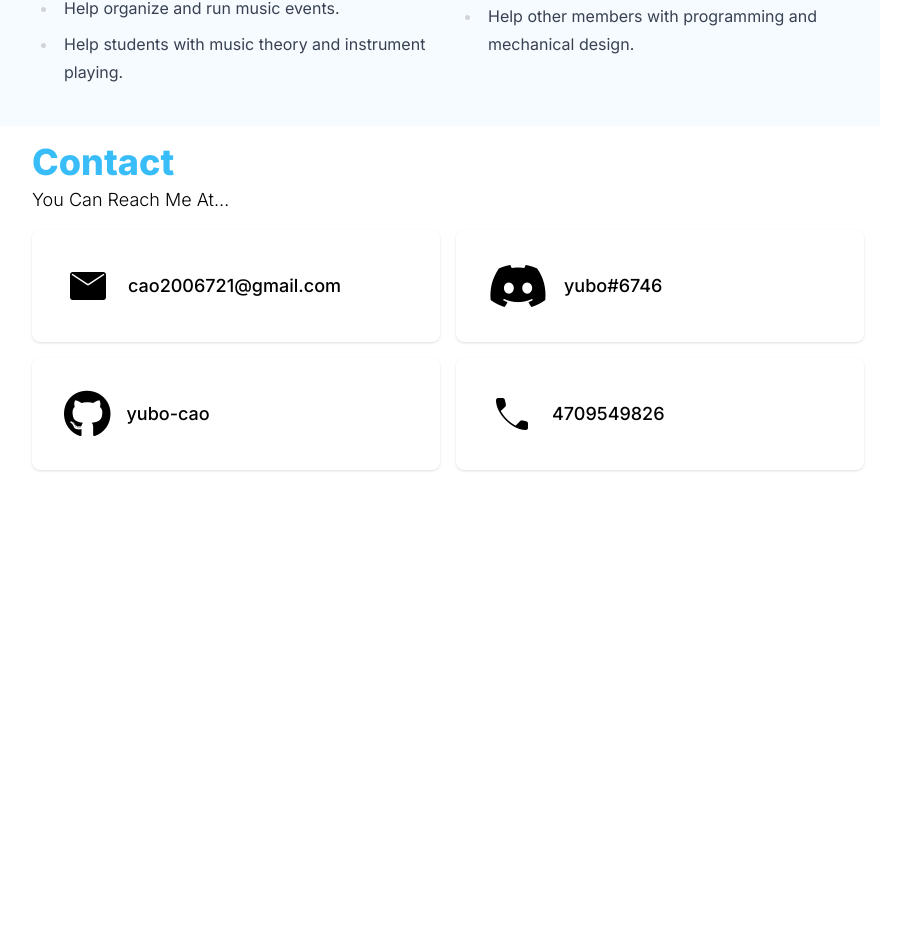
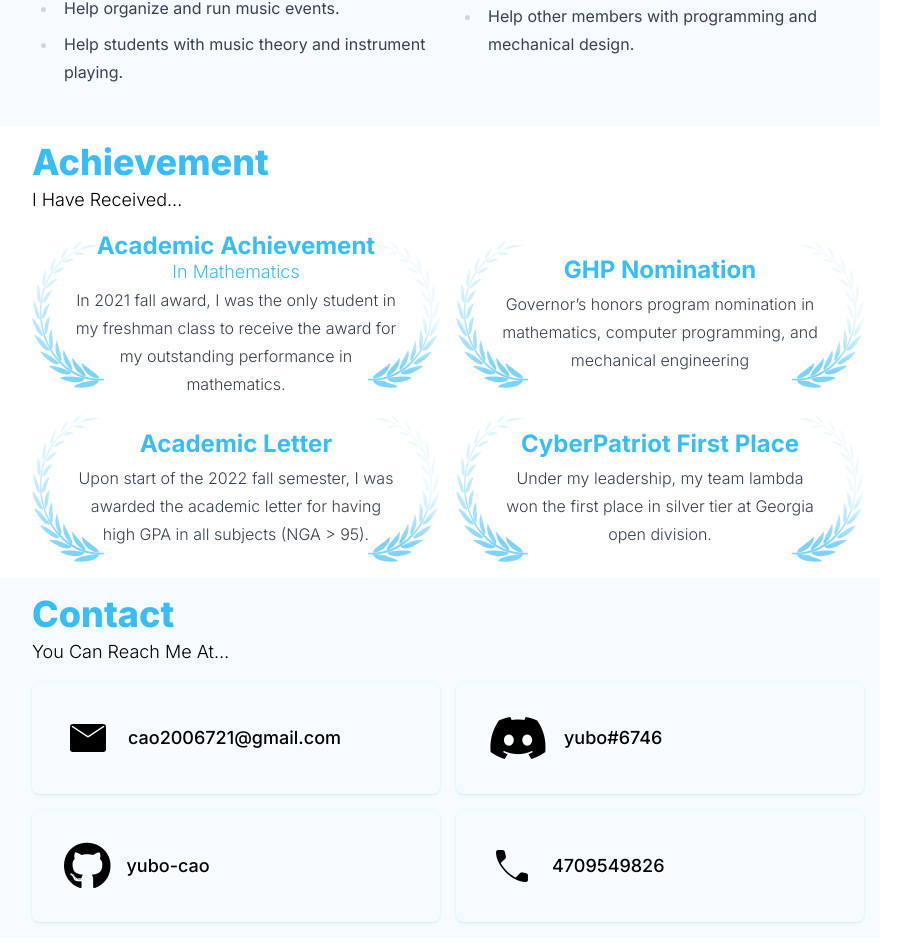
Before and after one commit to Yubo-Cao/yubo-cao.github.com, a Next.js app: page / in a window 1280 px wide. Shown: the part 1812-2763 px from the top of the page, without its empty margins (0-899 px from the left). Before the commit the page ends 2314 px from the top, so only its background shows below. Built offline with nearby package versions, Linux system fonts and the light colour scheme.

Commit message:
feat(index): add achievement section

```diff
--- /dev/null
+++ b/components/Achievement.tsx
@@ -0,0 +1,31 @@
+import Title from "./Title";
+import Image from "next/image";
+
+export default function Achievement(props: {
+    title: string,
+    subtitle?: string,
+    description?: string,
+    level?: 1 | 2 | 3 | 4 | 5 | 6,
+    children?: React.ReactNode,
+    height?: number
+}) {
+    let height = props.height || 144,
+        width = Math.round(height * 0.5),
+        compression = Math.round(height * 0.2);
+    return (
+        <div className="flex items-center">
+            <Image src="/achievement/wheat-left.svg" alt="Left side of wheat"
+                width={width} height={height} style={{ marginRight: `-${compression}px` }} />
+            <div className="flex-1 text-center">
+                {<Title title={props.title} subtitle={props.subtitle} level={props.level || 3}
+                    className="text-primary-400" subtitleClassName="text-primary-400 -mt-2" />}
+                <p className="font-light prose">
+                    {props.description}
+                    {props.children}
+                </p>
+            </div>
+            <Image src="/achievement/wheat-right.svg" alt="Left side of wheat"
+                width={width} height={height} style={{ marginLeft: `-${compression}px` }} />
+        </div>
+    )
+}
--- a/components/Contact.tsx
+++ b/components/Contact.tsx
@@ -21,7 +21,7 @@ export default function Contact(props: {
         github: () => { window.open(`https://${value}.github.com`); }
     }[type];
     return (
-        <Card onClick={action} className="p-4">
+        <Card onClick={action} className="p-4" accent="primary">
             <div className="flex items-center gap-4">
                 {icon}
                 <div className="text-lg font-medium">{value}</div>
--- a/components/Title.tsx
+++ b/components/Title.tsx
@@ -44,7 +44,7 @@ export default function Title(props: {
         {
             subtitle !== "" &&
             React.createElement(
-                "div",
+                "p",
                 { className: `text-lg font-light ${subtitleClassName}` },
                 subtitle,
                 []
--- a/pages/index.tsx
+++ b/pages/index.tsx
@@ -6,6 +6,7 @@ import Project from '../components/Project'
 import Section from '../components/Section'
 import Title from '../components/Title'
 import StickNav from '../components/StickNav'
+import Achievement from '../components/Achievement'
 
 export default function Home() {
   return (
@@ -86,6 +87,24 @@ export default function Home() {
               </ul>
             </Experience>
           </Section>
+          <Section title="Achievement" subtitle="I have received…" contentClassName='grid gap-4 grid-cols-fit-96'>
+            <Achievement title="Academic achievement" subtitle='in mathematics'>
+              In 2021 fall award, I was the only student in my freshman class to receive
+              the award for my outstanding performance in mathematics.
+            </Achievement>
+            <Achievement title="GHP nomination">
+              Governor’s honors program nomination in mathematics, computer programming,
+              and mechanical engineering
+            </Achievement>
+            <Achievement title="Academic Letter">
+              Upon start of the 2022 fall semester, I was awarded the academic letter
+              for having high GPA in all subjects (NGA &gt; 95).
+            </Achievement>
+            <Achievement title="CyberPatriot First Place">
+              Under my leadership, my team lambda won the first place in
+              silver tier at Georgia open division.
+            </Achievement>
+          </Section>
           <Section title="Contact" subtitle="You can reach me at…" contentClassName='grid gap-4 grid-cols-fit-96'>
             <Contact type="email" value="cao2006721@gmail.com" />
             <Contact type="discord" value="yubo#6746" />
```
Also changed, not shown: public/achievement/wheat-left.svg (added), public/achievement/wheat-right.svg (added).
